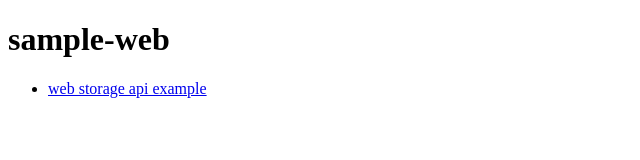
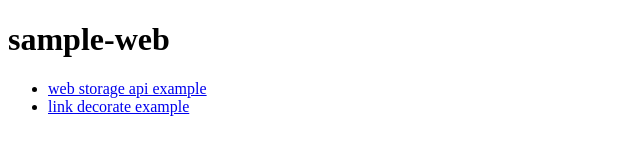
Before and after one commit to fancs-r-yamashiro/sample-web, a website: page docs/index.html in a window 1280 px wide. Shown: the whole page, without its empty margins (0-640 px from the left). Drawn offline with Linux system fonts and the light colour scheme.

Commit message:
Update index.html

```diff
--- a/docs/index.html
+++ b/docs/index.html
@@ -12,6 +12,7 @@
   <div>
     <ul>
       <li><a href="./storage/index.html">web storage api example</a></li>
+      <li><a href="./link/index.html">link decorate example</a></li>
     </ul>
   </div>
 </body>
```
